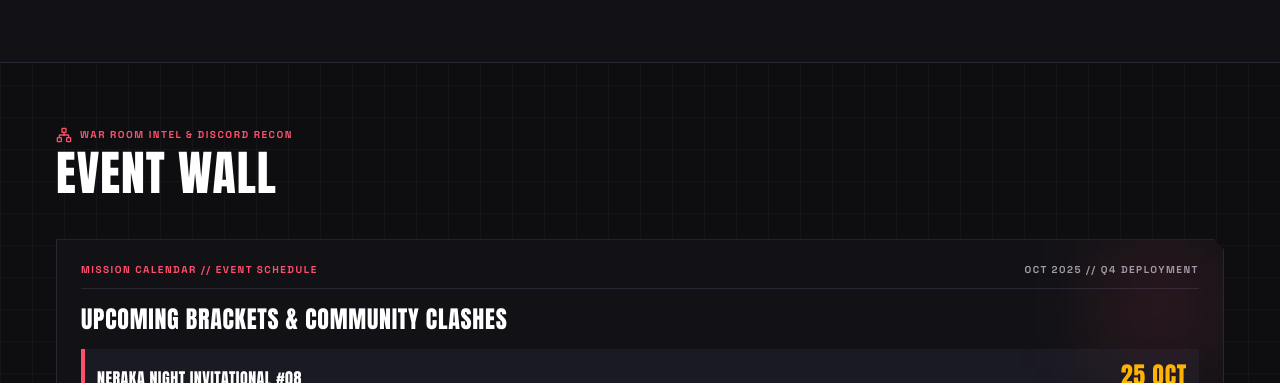
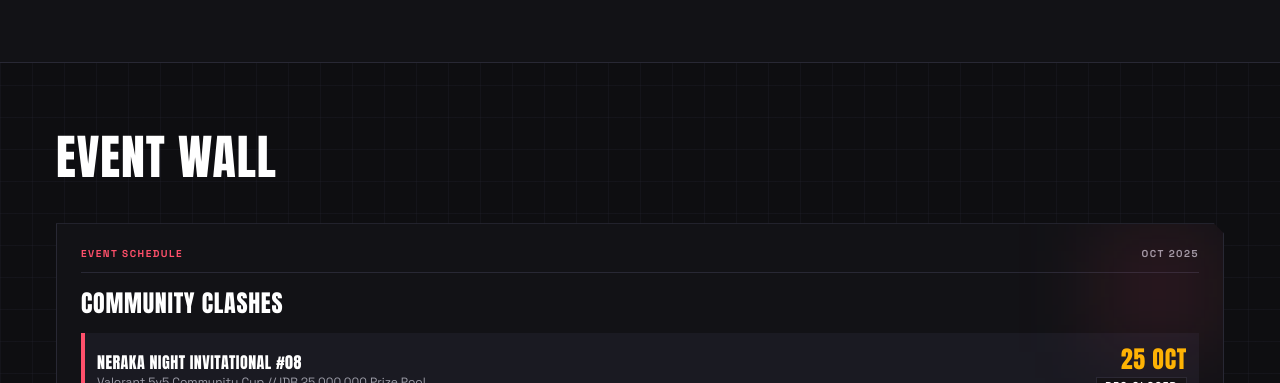
Before and after one commit to hapnan/partyneraka, a React (Vite) app: page / in a window 1280 px wide. Shown: the part 2571-2954 px from the top of the page. Built offline with nearby package versions, Linux system fonts and the light colour scheme.

Commit message:
feat: simplify EventWall component by removing eyebrow text and updating labels for clarity

```diff
--- a/src/components/site/event-wall.tsx
+++ b/src/components/site/event-wall.tsx
@@ -24,26 +24,20 @@ export function EventWall() {
       <div className="mx-auto max-w-7xl">
         <SectionHeading
           title="Event Wall"
-          eyebrow={
-            <span className="flex items-center gap-2 text-primary">
-              <Network className="size-4" />
-              War room intel &amp; discord recon
-            </span>
-          }
         />
 
         <div className="clip-chamfer relative overflow-hidden border border-border bg-card p-6">
           <div className="pointer-events-none absolute top-0 right-0 size-32 bg-primary/10 blur-2xl" />
           <div className="mb-4 flex items-center justify-between gap-4 border-b border-border pb-3">
             <span className="type-tactical text-primary uppercase">
-              Mission calendar // event schedule
+              event schedule
             </span>
             <span className="type-tactical text-muted-foreground uppercase">
-              Oct 2025 // Q4 deployment
+              Oct 2025
             </span>
           </div>
           <h3 className="type-headline-md mb-4 text-white uppercase">
-            Upcoming Brackets &amp; Community Clashes
+            Community Clashes
           </h3>
 
           <ul className="space-y-3">
```
